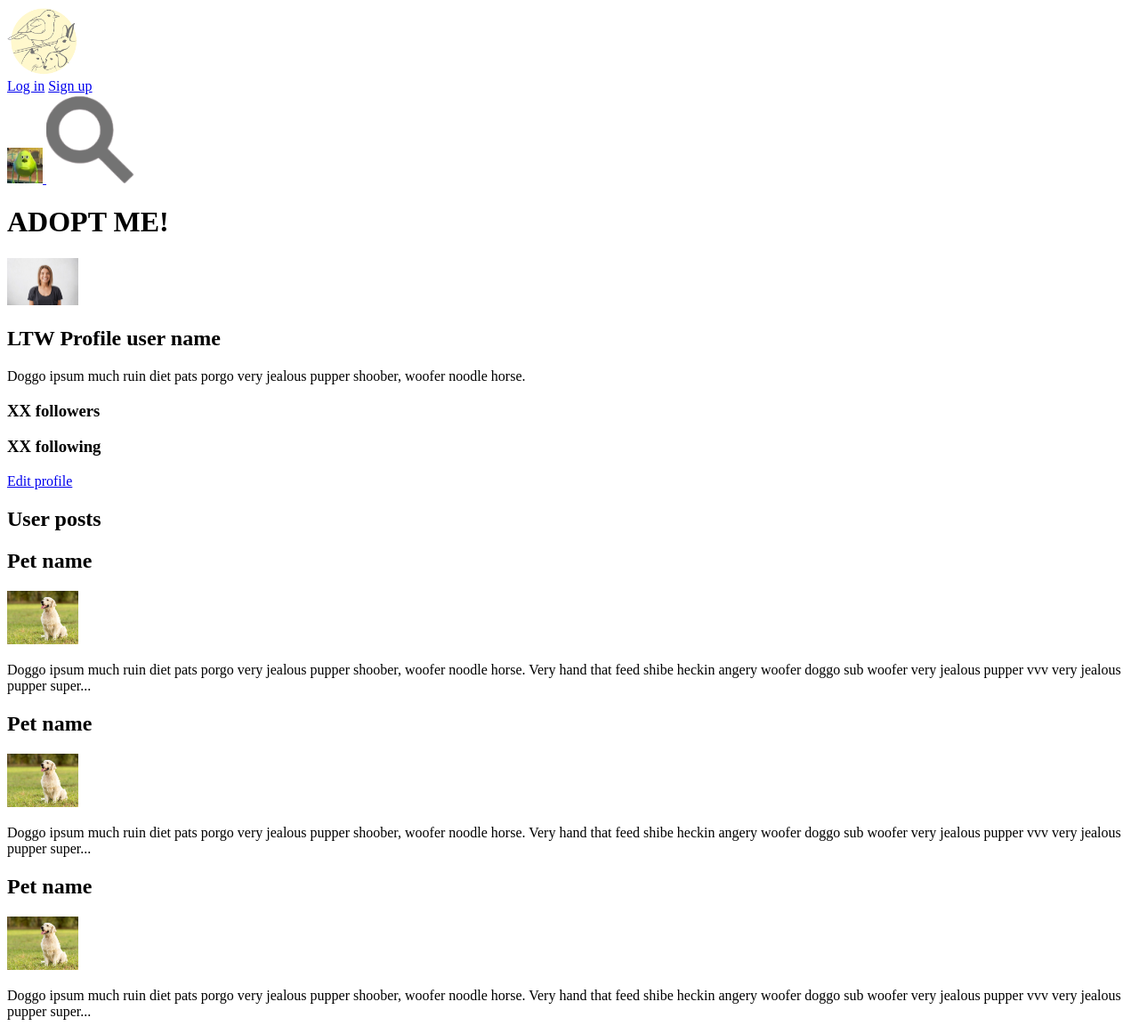
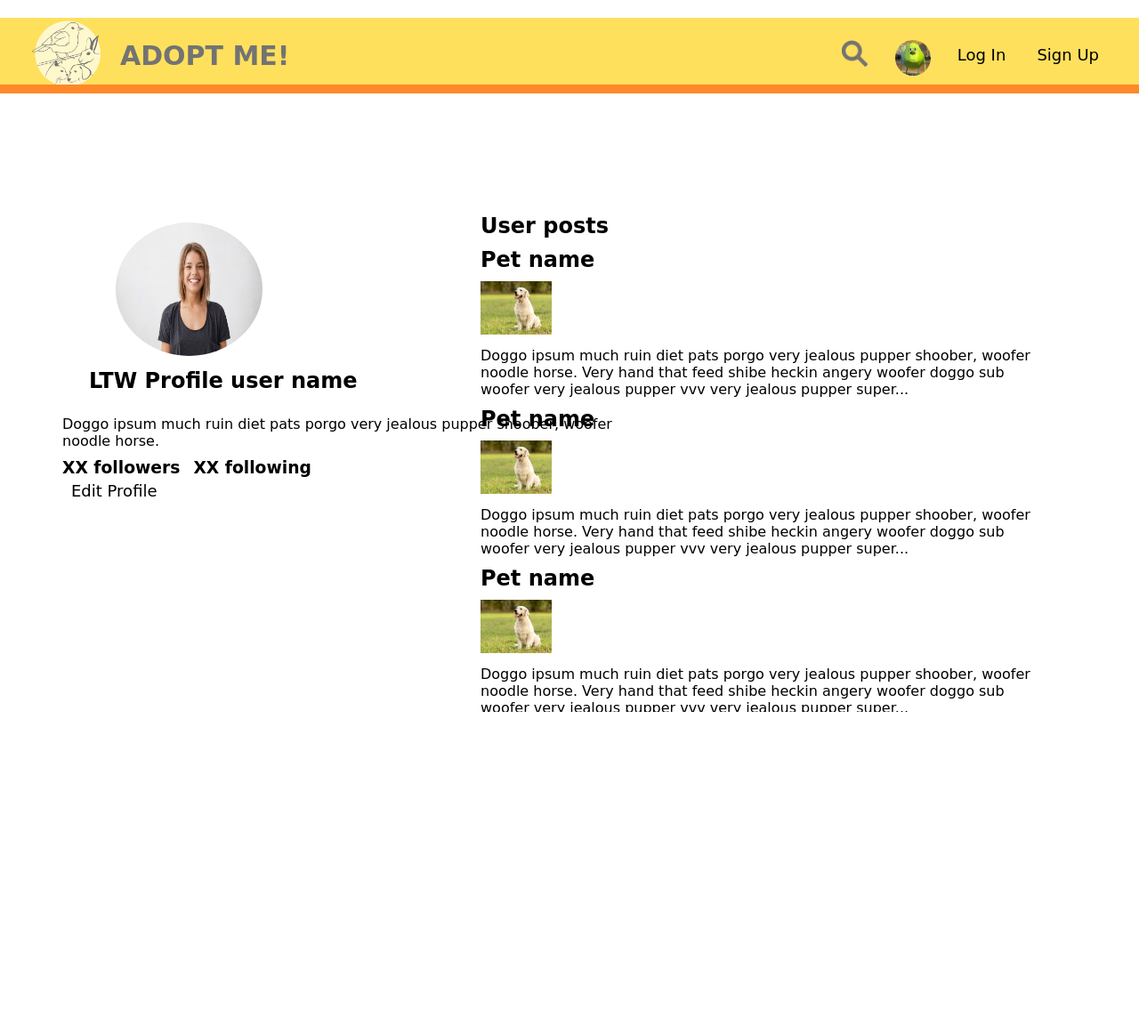
Before and after one commit to catarina03/FEUP-LTW-AdoptMe, a PHP site: page /userprofile.html in a window 1280 px wide. Shown: the whole page at 89% size. After the commit the page ends 800 px from the top, so only its background shows below. Run offline with PHP 8.4, Linux system fonts and the light colour scheme; some web fonts are replaced.

Commit message:
thebest i can do

```diff
--- a/css/header.css
+++ b/css/header.css
@@ -1,5 +1,5 @@
 @import url('https://fonts.googleapis.com/css2?family=Salsa&display=swap');
-*{
+* {
     padding: 0;
     margin: 10px 0px 0px 0px;
     text-decoration: none;
@@ -8,13 +8,13 @@
     font-family: 'Salsa', cursive;
 }
 
-header{
+body>header {
     background: #FFE05D;
     height: 80px;
     width: 100%;
 }
 
-.logo{
+.logo {
     top: -8px;
     position: relative;
     float: left;
@@ -22,11 +22,12 @@ header{
     margin-left: 30px;
 }
 
-h1.siteName, div.menu{
+h1.siteName,
+div.menu {
     color: #737373;
 }
 
-h1.siteName{
+h1.siteName {
     font-size: 30px;
     padding: 0 10px;
     margin-top: 25px;
@@ -39,8 +40,8 @@ h1.siteName{
     margin-right: 30px;
 }
 
-a{
-    font-size: 18px ;
+a {
+    font-size: 18px;
     color: inherit;
     margin: 0 5px;
     text-transform: capitalize;
@@ -48,26 +49,28 @@ a{
     border-radius: 5px;
 }
 
-a:hover{
+a:hover {
     transition: .2s;
     background: #ff8829;
     color: #FFE05D;
 }
 
-.loggedIn{
+.loggedIn {
     margin-top: 10px;
     /*display: none;*/
     float: right;
 }
-.loggedIn img{
+
+.loggedIn img {
     border-radius: 50%;
 }
-.search{
+
+.search {
     margin-top: 10px;
     float: right;
 }
 
-hr{
+hr {
     top: -15px;
     position: relative;
     margin: 0;
@@ -76,8 +79,10 @@ hr{
     width: 100%;
 }
 
+
 /* puts a button when page width is too small*/
-.checkbtn{
+
+.checkbtn {
     font-size: 30px;
     color: #ff8829;
     float: right;
@@ -87,20 +92,18 @@ hr{
     display: none;
 }
 
-#check{
+#check {
     display: none;
 }
 
-
-@media(max-width: 858px){
-    .logo{
+@media(max-width: 858px) {
+    .logo {
         top: -15px;
     }
-
-    hr{
+    hr {
         top: -35px;
     }
-    .checkbtn{
+    .checkbtn {
         display: block;
     }
     .loggedOut {
@@ -113,18 +116,18 @@ hr{
         text-align: center;
         transition: all 0.5s;
     }
-    a{
+    a {
         font-size: 20px;
         color: #FFF8CD;
         display: block;
         margin: 10px;
         line-height: 30px;
     }
-    a:hover{
+    a:hover {
         background: #FFF8CD;
         color: #ff8829;
     }
-    #check:checked ~ .loggedOut{
+    #check:checked~.loggedOut {
         right: 0;
         margin-right: 0;
     }
--- /dev/null
+++ b/css/userProfile.css
@@ -0,0 +1,45 @@
+#main {
+    background-color: #FFF8CD;
+}
+
+.split {
+    height: 100%;
+    width: 50%;
+    position: fixed;
+    z-index: 1;
+    top: 200px;
+    overflow-x: hidden;
+    padding-top: 20px;
+}
+
+.left {
+    left: 70px;
+}
+
+.right {
+    right: 100px;
+}
+
+footer>h3 {
+    display: inline;
+}
+
+footer>h3:nth-child(2) {
+    margin-left: 10px;
+}
+
+footer>a {
+    display: block;
+    margin-left: 0;
+    padding-right: 0;
+}
+
+#user_profile>header {
+    margin-left: 30px;
+    margin-bottom: 25px;
+}
+
+#user_profile>header>img {
+    margin-left: 30px;
+    border-radius: 50%;
+}
--- a/petprofile.html
+++ b/petprofile.html
@@ -6,10 +6,8 @@
     <meta charset="utf-8">
     <link rel="stylesheet" href="css/header.css">
     <!--css only for the header-->
+    <link rel="stylesheet" href="css/petProfile.css">
     <script src="https://kit.fontawesome.com/a076d05399.js"></script>
-    <link rel="stylesheet" href="css/petProfile.css">
-    <!--css only for the header-->
-
 </head>
 
 <body>
--- a/userprofile.html
+++ b/userprofile.html
@@ -4,28 +4,42 @@
 <head>
     <title>ONLINE ANIMAL ADOPTION</title>
     <meta charset="utf-8">
+    <link rel="stylesheet" href="css/header.css">
+    <link rel="stylesheet" href="css/userProfile.css">
 </head>
 
 <body>
     <header>
-        <a href="index.html">
+        <input type="checkbox" id="check">
+        <label for="check" class="checkbtn">
+            <i class="fas fa-bars"></i>
+        </label>
+
+        <a class="logo" href="index.html">
             <img alt="logo image" src="images/logo.png" width="80">
         </a>
-        <nav class='logged out'>
+        <h1 class="siteName">ADOPT ME!</h1>
+
+        <nav class='loggedOut'>
             <a href="login.html">Log in</a>
             <a href="register.html">Sign up</a>
         </nav>
-        <a class="logged in" href="userprofile.html">
+
+        <a class="loggedIn" href="userprofile.html">
             <img alt="User profile" src="images/profile_photo.jpg" width="40" height="40">
         </a>
-        <a href="search.html">
-            <img alt="search" src="images/search.png" width="100" height="100">
+
+        <a class="search" href="search.html">
+            <img alt="search" src="images/search.png" width="30">
         </a>
-        <h1>ADOPT ME!</h1>
+        <hr>
     </header>
+    <section id="main">
+        <div class="split left">
+            <div class="centered">
                 <aside id="user_profile">
                     <header>
-            <img src="images/person.jpg" alt="profile picture" width="80">
+                        <img src="images/person.jpg" alt="profile picture" width="165" height="150">
                         <h2>LTW Profile user name</h2>
                     </header>
                     <p id="bio">Doggo ipsum much ruin diet pats porgo very jealous pupper shoober, woofer noodle horse.</p>
@@ -35,10 +49,12 @@
 
                         <!-- placeholder-->
                         <a href="login.html">Edit profile</a>
-
                     </footer>
                 </aside>
-
+            </div>
+        </div>
+        <div class="split right">
+            <div class="centered">
                 <section id="posts">
                     <h2 class="visually-hidden">User posts</h2>
                     <article>
@@ -59,6 +75,9 @@
                         <p>Doggo ipsum much ruin diet pats porgo very jealous pupper shoober, woofer noodle horse. Very hand that feed shibe heckin angery woofer doggo sub woofer very jealous pupper vvv very jealous pupper super...</p>
                     </article>
                 </section>
+            </div>
+        </div>
+    </section>
 </body>
 
 </html>
```
Lines whose indentation alone changed are shown as unchanged.
